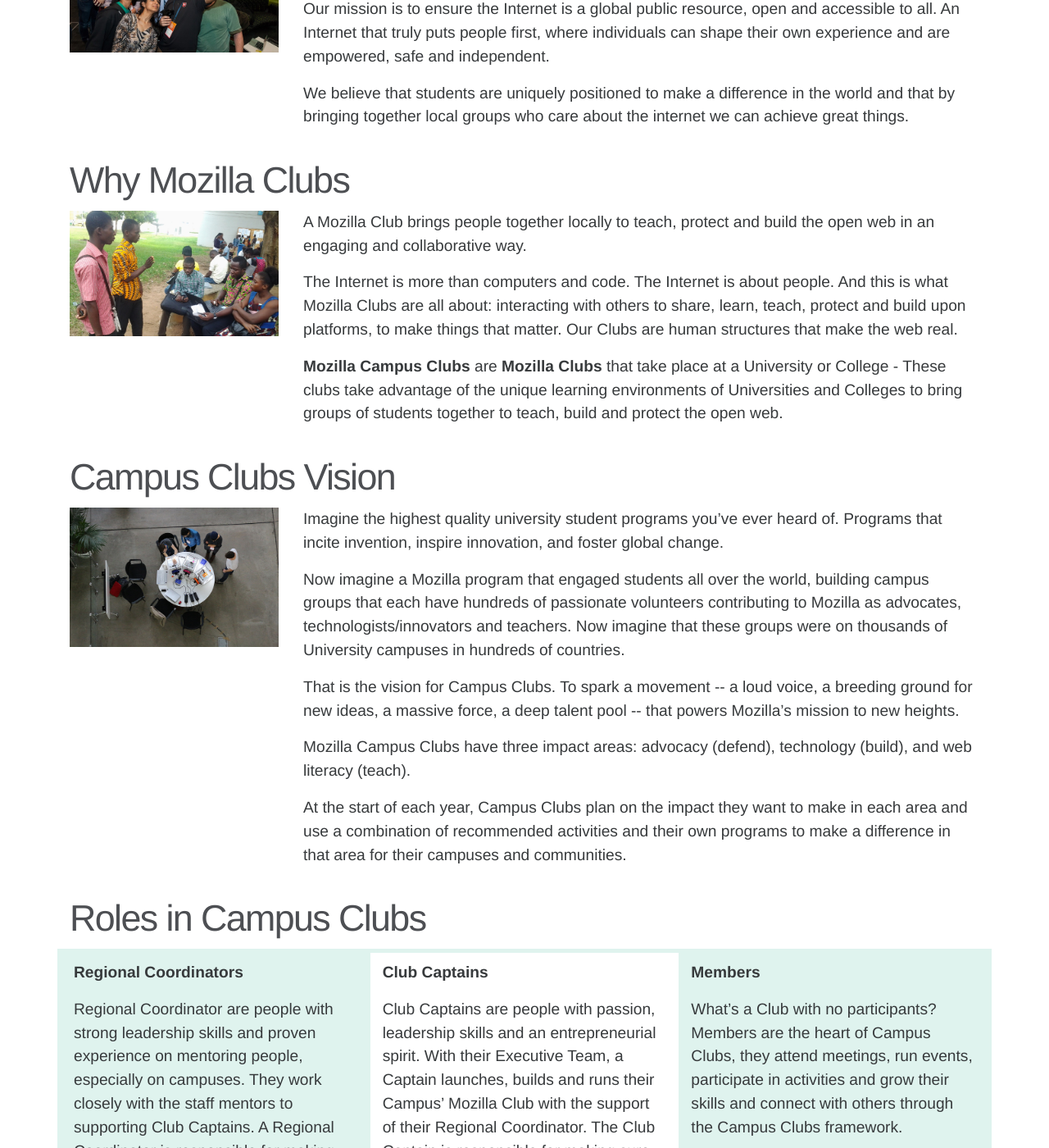
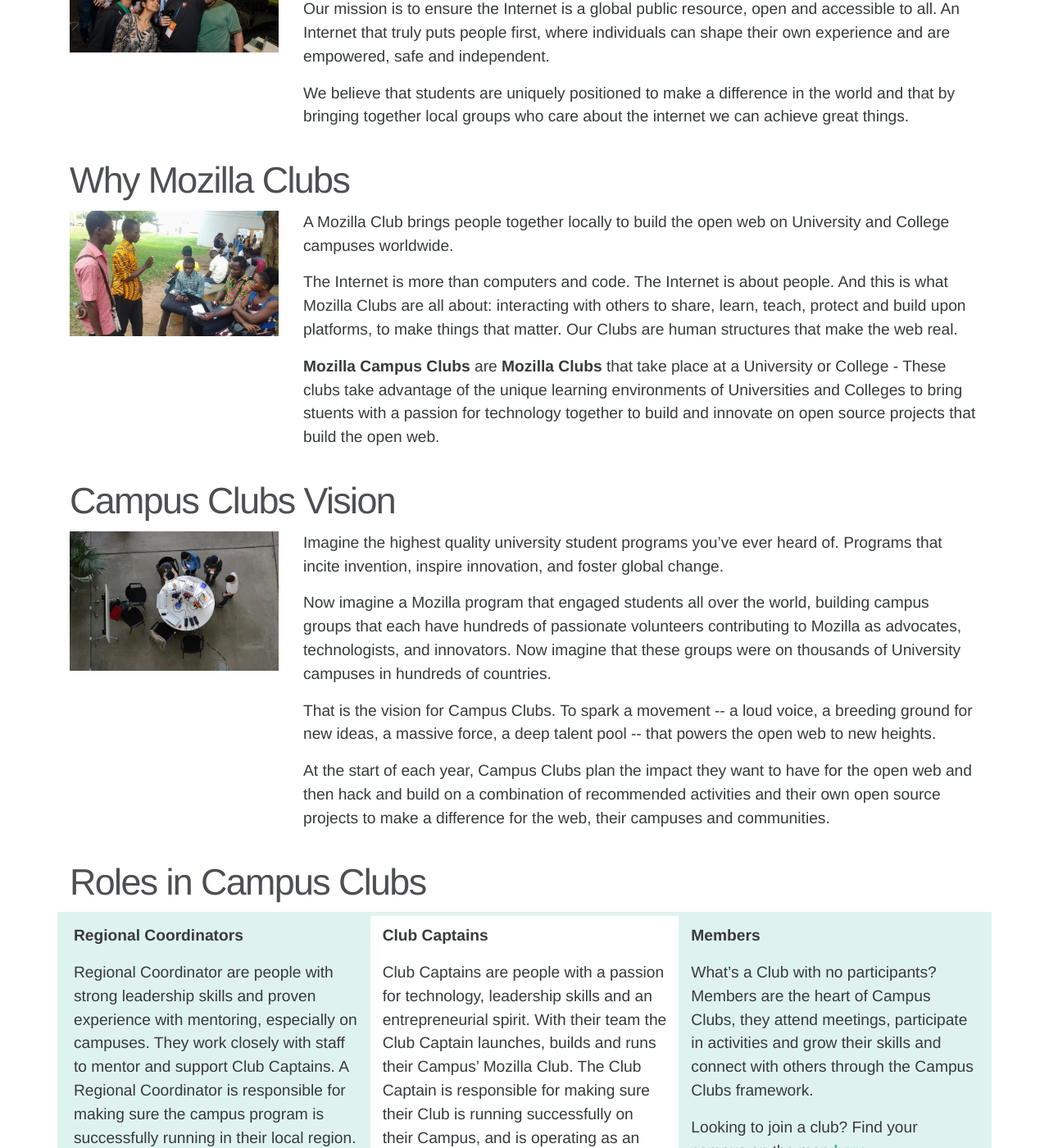
Before and after one commit to mozilla/mozilla-campus-clubs, a Jekyll site: the page built from _pages/about.md, in a window 1280 px wide and 1400 px high, scrolled down 575 px. Shown: the whole window at 82% size. Built offline with Jekyll 4.4.1, drawn with Linux system fonts in a browser that asks for light colours; some web fonts are replaced; some of the changed text lies outside the part shown.

Commit message:
Updated about page

```diff
--- a/_pages/about.md
+++ b/_pages/about.md
@@ -29,11 +29,11 @@ ref: about
   </div>
 
   <div class="col-md-9">
-    <p>A Mozilla Club brings people together locally to <strong>teach</strong>, <strong>protect</strong> and <strong>build</strong> the open web in an engaging and collaborative way.</p>
+    <p>A Mozilla Club brings people together locally to build the open web on University and College campuses worldwide.</p>
 
     <p>The Internet is more than computers and code. The Internet is about people. And this is what Mozilla Clubs are all about: interacting with others to share, learn, teach, protect and build upon platforms, to make things that matter. Our Clubs are human structures that make the web real.</p>
 
-    <p><b>Mozilla Campus Clubs</b> are <b>Mozilla Clubs</b> that take place at a University or College - These clubs take advantage of the unique learning environments of Universities and Colleges to bring groups of students together to teach, build and protect the open web. </p>
+    <p><b>Mozilla Campus Clubs</b> are <b>Mozilla Clubs</b> that take place at a University or College - These clubs take advantage of the unique learning environments of Universities and Colleges to bring stuents with a passion for technology together to build and innovate on open source projects that build the open web. </p>
   </div>
 </div>
 
@@ -47,13 +47,12 @@ ref: about
   <div class="col-md-9">
     <p>Imagine the highest quality university student programs you’ve ever heard of. Programs that <strong>incite invention, inspire innovation,</strong> and <strong>foster global change</strong>.</p>
 
-    <p>Now imagine a Mozilla program that engaged students all over the world, building campus groups that each have hundreds of passionate volunteers contributing to Mozilla as advocates, technologists/innovators and teachers. Now imagine that these groups were on thousands of University campuses in hundreds of countries.</p>
+    <p>Now imagine a Mozilla program that engaged students all over the world, building campus groups that each have hundreds of passionate volunteers contributing to Mozilla as advocates, technologists, and innovators. Now imagine that these groups were on thousands of University campuses in hundreds of countries.</p>
 
-    <p>That is the vision for Campus Clubs. To spark a movement -- a loud voice, a breeding ground for new ideas, a massive force, a deep talent pool -- that powers Mozilla’s mission to new heights.</p>
+    <p>That is the vision for Campus Clubs. To spark a movement -- a loud voice, a breeding ground for new ideas, a massive force, a deep talent pool -- that powers the open web to new heights.</p>
 
-    <p>Mozilla Campus Clubs have three impact areas: advocacy (defend), technology (build), and web literacy (teach).</p>
-
-    <p>At the start of each year, Campus Clubs plan on the impact they want to make in each area and use a combination of recommended activities and their own programs to make a difference in that area for their campuses and communities.</p>
+    <p>At the start of each year, Campus Clubs plan the impact they want to have for the open web and then hack and build on a combination of recommended activities and their own open source projects to make a difference for the web, their campuses and communities.
+</p>
   </div>
 </div>
 
@@ -63,32 +62,33 @@ ref: about
   <div class="col-md-4">
     <p><b>Regional Coordinators</b></p>
 
-    <p>Regional Coordinator are people with strong leadership skills and proven experience on mentoring people, especially on campuses. They work closely with the staff mentors to supporting Club Captains. A Regional Coordinator is responsible for making sure the campus program is successfully running in their local region.</p>
+    <p>Regional Coordinator are people with strong leadership skills and proven experience with mentoring, especially on campuses. They work closely with staff to mentor and support Club Captains. A Regional Coordinator is responsible for making sure the campus program is successfully running in their local region.</p>
 
-    <p>Read the full Roles & Responsibilities of a Regional Coordinator <a href="https://docs.google.com/document/d/1GypBGnffjxfyX174g7fiLAcZF8tSKC5Xo7Qd4gpC5yM/pub" target="_blank">here</a>.</p>
+    <p>Think you have what it takes?  Read the full Roles & Responsibilities of a Regional Coordinator <a href="https://docs.google.com/document/d/1GypBGnffjxfyX174g7fiLAcZF8tSKC5Xo7Qd4gpC5yM/pub">here</a>. Apply to become an RC <a href="https://docs.google.com/a/mozilla.com/forms/d/e/1FAIpQLSeTTDC4ozjGXIOW1sbXqsxw-5kuTtjqNDzj2RTe3yBBuwDVIA/viewform">here.</a></p>
   </div>
 
   <div class="col-md-4">
     <p><b>Club Captains</b></p>
 
-    <p>Club Captains are people with passion, leadership skills and an entrepreneurial spirit. With their Executive Team, a Captain launches, builds and runs their Campus’ Mozilla Club with the support of their Regional Coordinator.  The Club Captain is responsible for making sure their Club is running successfully on their Campus, and is operating as an official Club.</p>
+    <p>Club Captains are people with a passion for technology, leadership skills and an entrepreneurial spirit. With their team the Club Captain launches, builds and runs their Campus’ Mozilla Club.  The Club Captain is responsible for making sure their Club is running successfully on their Campus, and is operating as an official Mozilla Club. </p>
 
     <p class="ul">Officially recognized Campus Clubs will be:</p>
     <ul>
       <li>listed on the website</li>
       <li>given an official Clubs logo</li>
       <li>have access to special training and skills building opportunities</li>
-      <li>be eligible for funding</li>
     </ul>
-    <p>Read the full Roles & Responsibilities of a Club Captain <a href="https://docs.google.com/document/d/1JE6966a8yc0CBh3Xa9Ce7McKZkxkHvdZg01o5mxUORU/pub">here</a>.</p>
+    <p>In order for a Club to be recognized as an official Mozilla Campus Club <strong>a Club must show consistent activity during the academic year </strong>- by participating in activities, submitting reports, and meeting with their Regional Coordinator. If a Club is inactive for 3 they will be considered inactive. </p>
+   <p>
+Read the full Roles & Responsibilities of a Club Captain <a href="https://docs.google.com/document/d/1JE6966a8yc0CBh3Xa9Ce7McKZkxkHvdZg01o5mxUORU/pub">here</a>.</p>
   </div>
 
   <div class="col-md-4">
     <p><b>Members</b></p>
 
-    <p>What’s a Club with no participants? Members are the heart of Campus Clubs, they attend meetings, run events, participate in activities and grow their skills and connect with others through the Campus Clubs framework.</p>
+    <p>What’s a Club with no participants? Members are the heart of Campus Clubs, they attend meetings, participate in activities and grow their skills and connect with others through the Campus Clubs framework.</p>
 
-    <p>Looking to join a club? Find it on the map (coming soon).</p>
+    <p>Looking to join a club? Find your campus on the map <a href="https://campus.mozilla.community/connect/">here</a>.</p>
   </div>
 </div>
 
@@ -96,33 +96,8 @@ ref: about
 &nbsp;
 
 <p><b>Executive Teams</b><br>
-Club Executive Members are people with excellent leadership and executional skills. They are responsible for ensuring that there is a constant program of engaging, meaningful, activities for Club Members to participate in and support around each of the focus areas of the program (Teaching the Web, Building The Web, Protecting The Web).</p>
-
-{: .clear}
-&nbsp;
-
-<div class="row activities-table">
-  <div class="col-md-4">
-    <p><b>Teaching Lead</b></p>
-
-    <p>Has a passion for web literacy. This Executive Members works to achieve the “Teach The Web” outcomes defined in the year plan by guiding members towards engaging actions, workshops, skill-shares, and activities related to teaching the web.</p>
-  </div>
-
-  <div class="col-md-4">
-    <p><b>Technology Lead</b></p>
-
-    <p>Has a passion and knowledge of web technologies. This Executive Member works to achieve the “Build the Web” outcomes defined in the year plan by  guiding members towards projects, hackathons, activities, contests, and programs related to building the web.</p>
-  </div>
-
-  <div class="col-md-4">
-    <p><b>Protect Lead</b></p>
-
-    <p>Has a passion for understanding the issues that most affect the web. This Executive Member works to achieve the “Protect the web” outcomes defined in the year plan by guiding members towards actions, forums, events, and petitions related to protecting the web.</p>
-  </div>
-</div>
-
-{: .clear}
-&nbsp;
+Executive Teams are not a required part of Campus Clubs, but may be useful structure in larger Clubs. Club Executive Members are people with excellent leadership and executional skills. They support Club Captains by ensuring that there is a constant program of engaging, meaningful, activities for Club Members to participate in.
+</p>
 
 Read the full Roles & Responsibilities of the Executive Team [here](https://docs.google.com/document/d/1XW0jXnIDUsmCaeB9yqGFeet6XRfOvnmMWGbodAOXwHg/pub).
 
```
